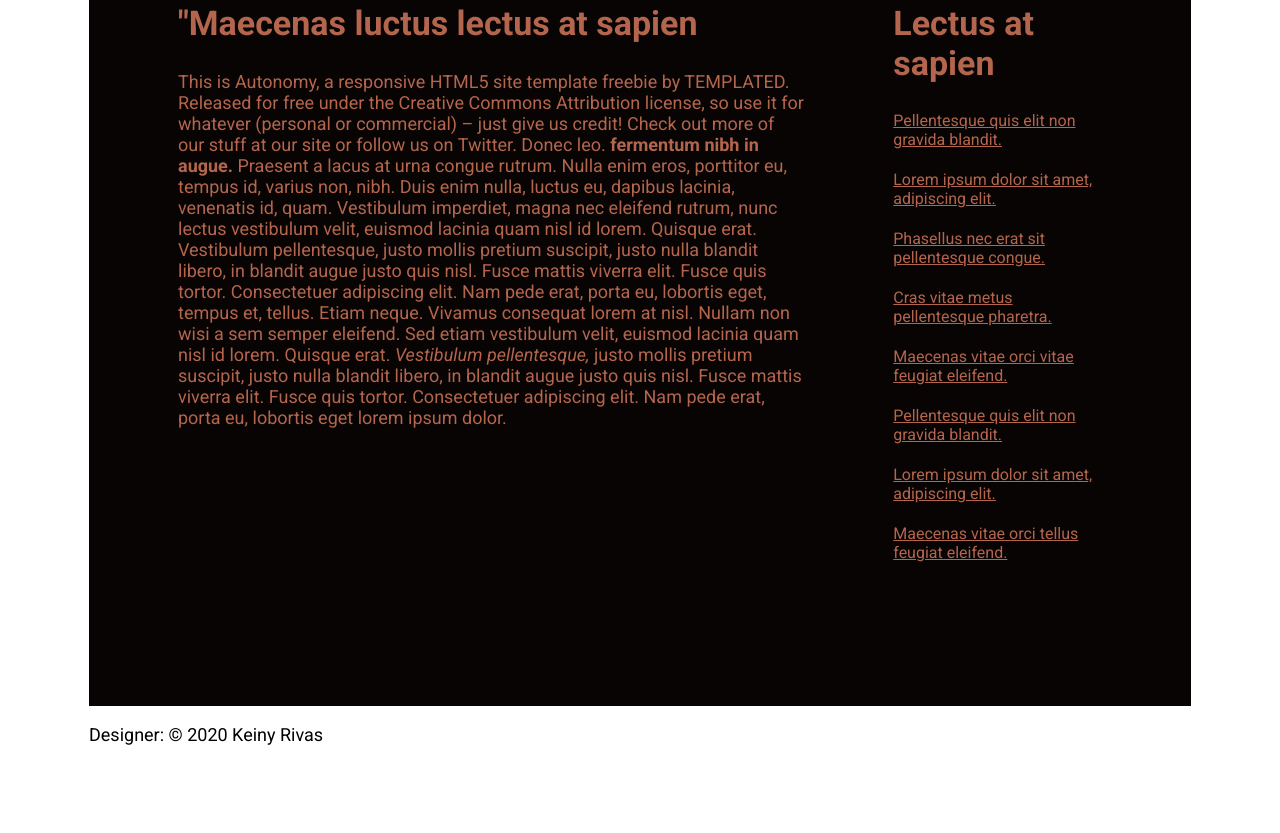
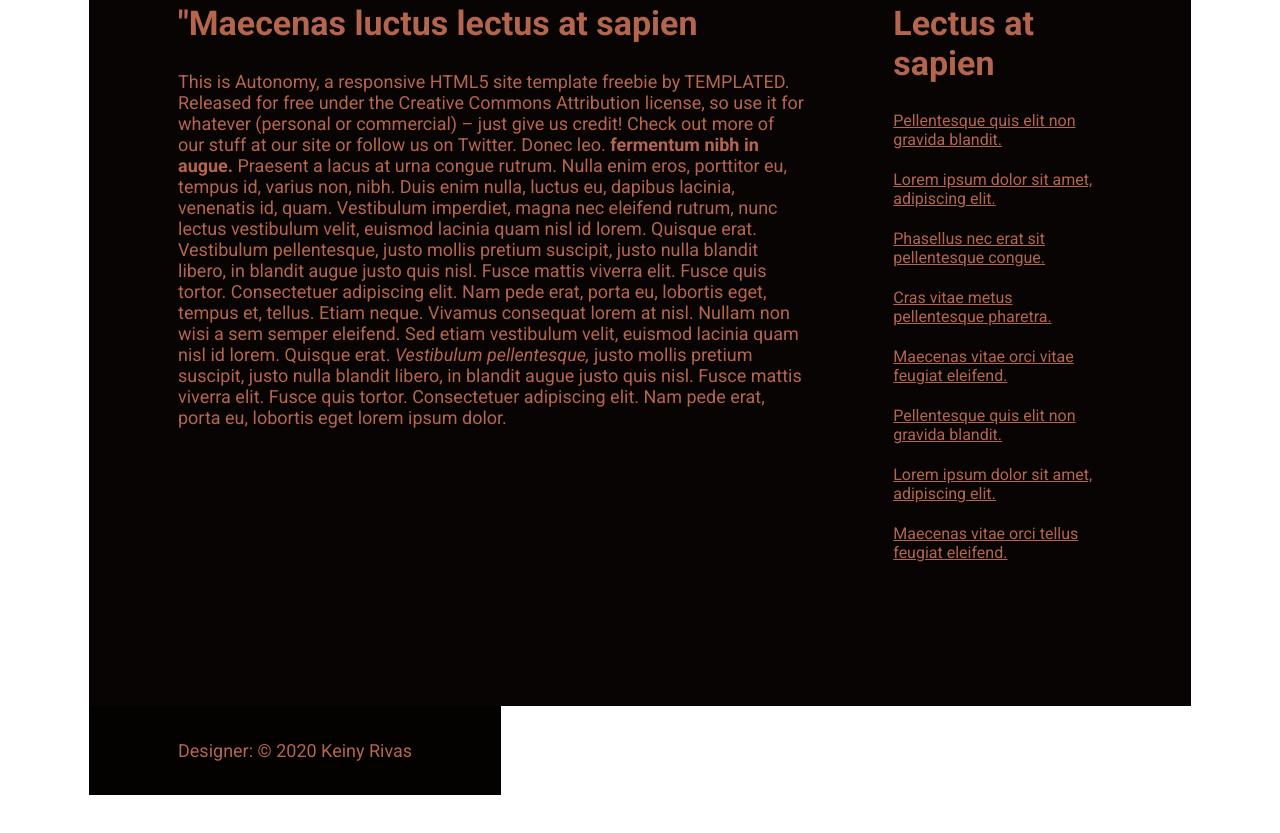
Before and after one commit to keinyrivas/ejercicios2, a plain HTML site: page index.html in a window 1280 px wide. Shown: the part 2881-3714 px from the top of the page. Drawn offline with Linux system fonts and the light colour scheme.

Commit message:
Update style.css

```diff
--- a/style.css
+++ b/style.css
@@ -95,6 +95,9 @@ p {
     background-color: #080403;
     color: #b4654d;
 }
+.abajo .abajoizq a {
+    color: #cf816a;
+}
 .abajoizq {
     flex-basis: 75%;
     padding-right: 89px;
@@ -113,9 +116,12 @@ p {
     text-decoration: underline;
     color: inherit;
 }
-.footer p {
+footer  {
     background-color: #030201;
     text-align: center;
     padding: 34px 89px;
     color: #b4654d;
 }
+footer p {
+    margin: 0;
+}
```
